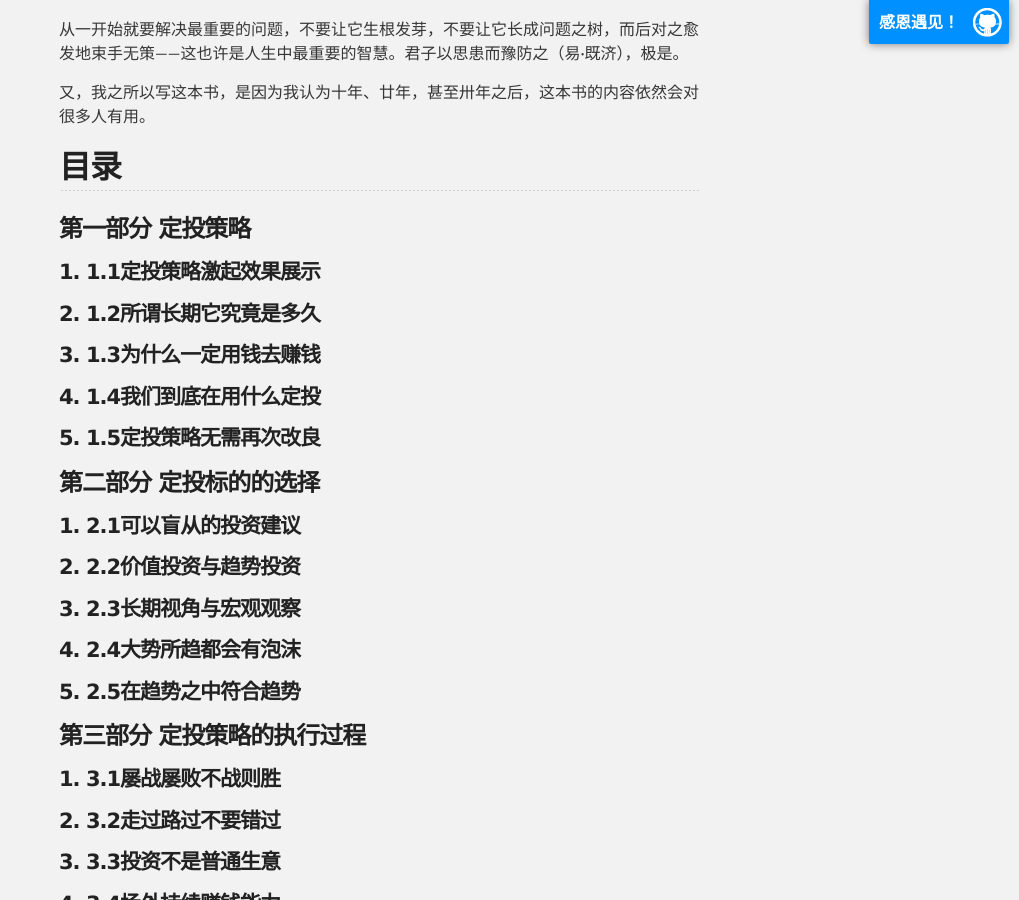
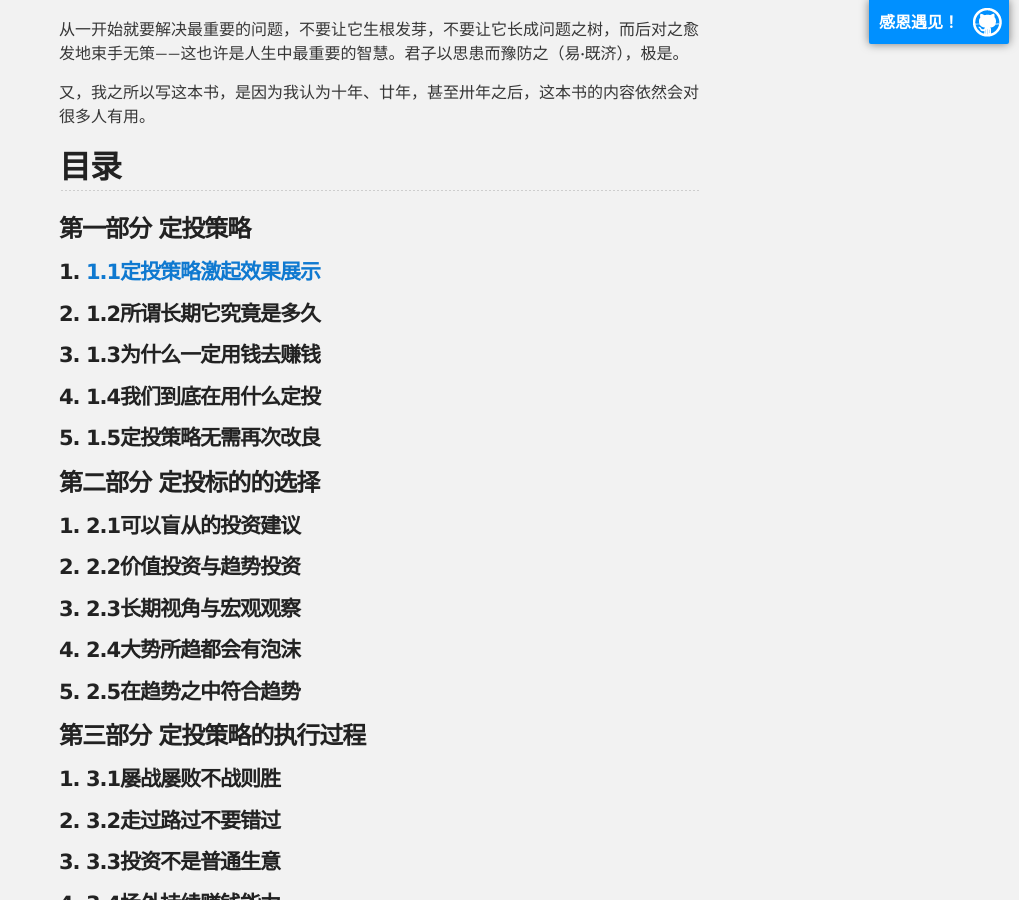
Before and after one commit to liangxincn/-, a Jekyll site: the page built from index.md, in a window 1280 px wide and 900 px high, scrolled down 2654 px. Shown: the whole window, without its empty margins (261-1280 px from the left). Built offline with Jekyll 4.4.1, drawn with Linux system fonts in a browser that asks for light colours; our own code applies the rules of GitHub Pages for plain Markdown files; part of the change alters nothing that is shown.

```diff
--- a/index.md
+++ b/index.md
@@ -50,7 +50,7 @@
 
 ### 第一部分 定投策略
 
-#### 1. 1.1定投策略激起效果展示
+#### 1. [1.1定投策略激起效果展示](./chapter01-1.md "20220111完成")
 
 #### 2. 1.2所谓长期它究竟是多久
 
```
